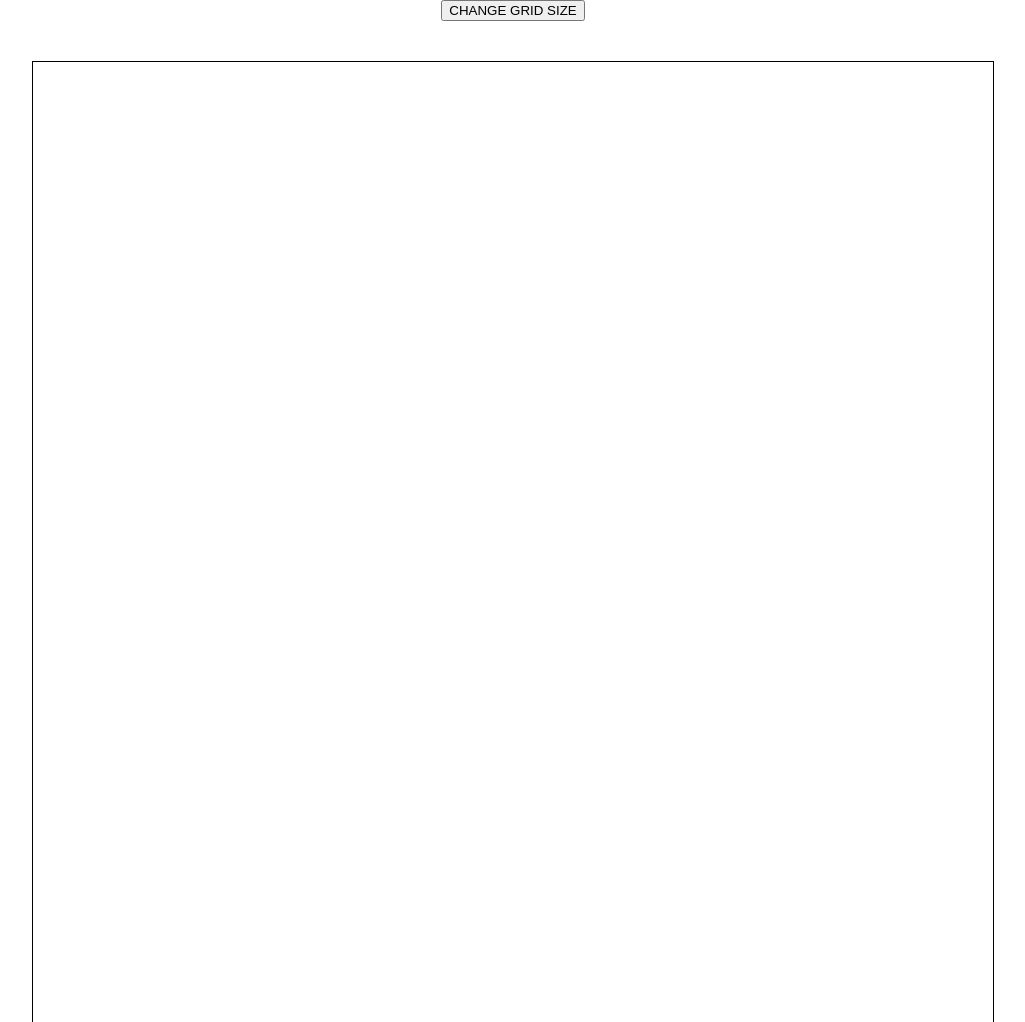
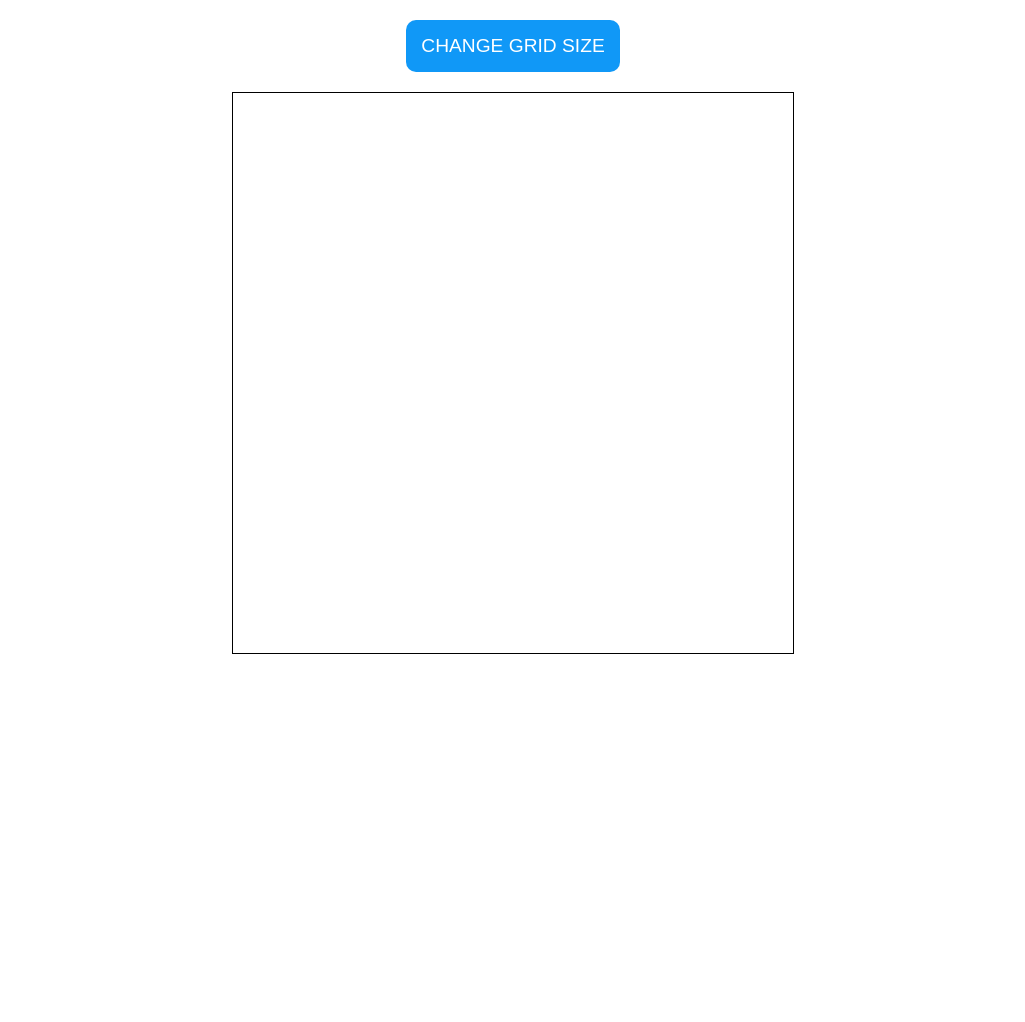
Before and after one commit to joaquinauc/etch-a-sketch, a plain HTML site: page index.html in a window 1280 px wide. Shown: the whole page, without its empty margins (127-1152 px from the left). After the commit the page ends 800 px from the top, so only its background shows below. Drawn offline with Linux system fonts and the light colour scheme.

Commit message:
Style button and resize grid container

```diff
--- a/etch-a-sketch.js
+++ b/etch-a-sketch.js
@@ -1,4 +1,4 @@
-const GRID_WIDTH = 960;
+const GRID_WIDTH = 560;
 const MAX_RGB_NUMBER = 256;
 
 function generateGrid(numberOfSquares)
--- a/styles.css
+++ b/styles.css
@@ -4,13 +4,13 @@ body {
     display: flex;
     flex-direction: column;
     align-items: center;
-    gap: 40px;
+    gap: 20px;
 }
 
 .container {
     display: flex;
     flex-wrap: wrap;
-    max-width: 960px;
+    max-width: 560px;
     border: 1px solid black;
 }
 
@@ -18,3 +18,13 @@ body {
     border: 1px solid black;
     box-sizing: border-box;
 }
+
+button {
+    background-color: #1098f7;
+    color: white;
+    border: none;
+    border-radius: 10px;
+    margin-top: 20px;
+    padding: 15px;
+    font-size: 1.2rem;
+}
```
